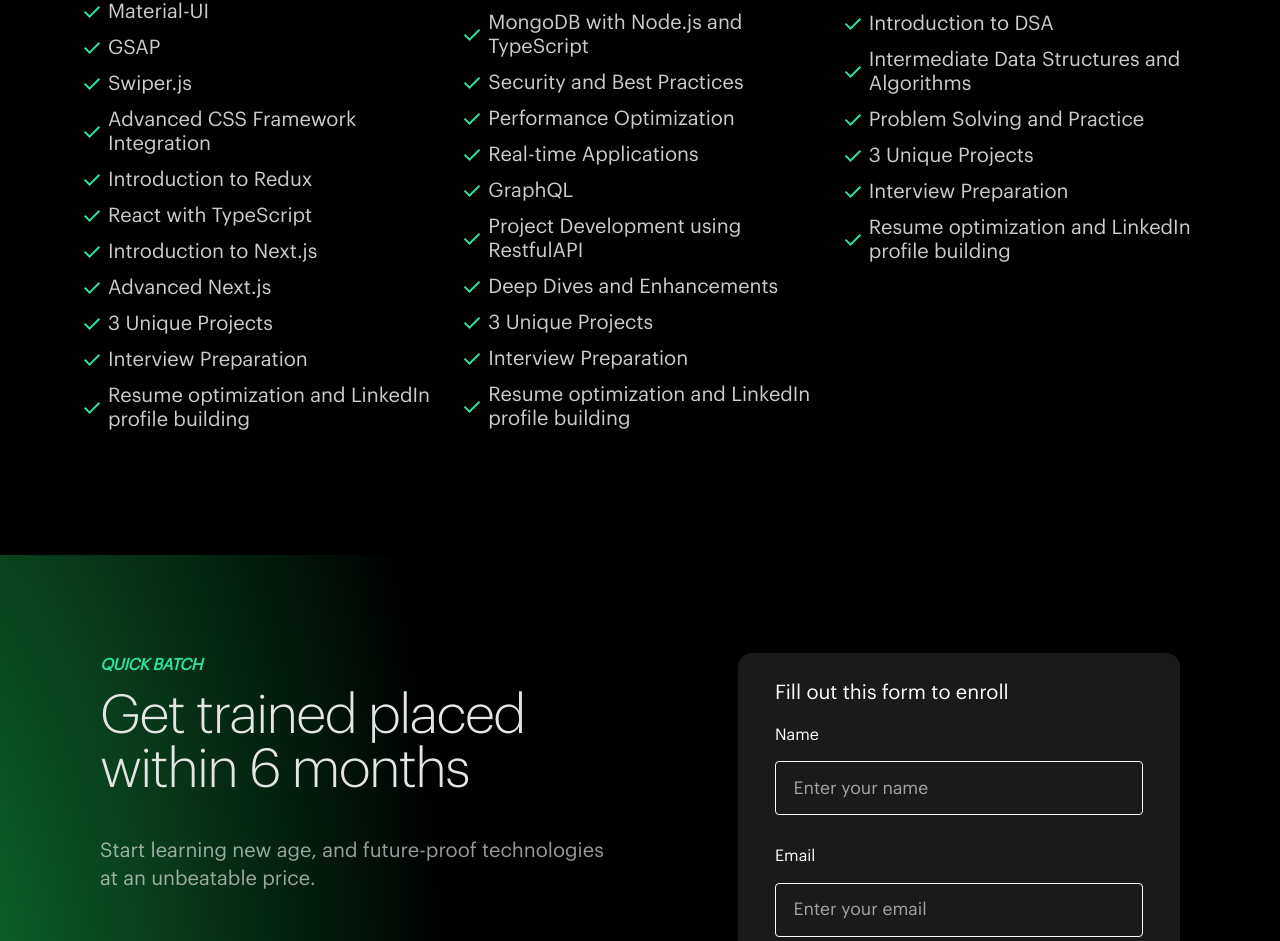
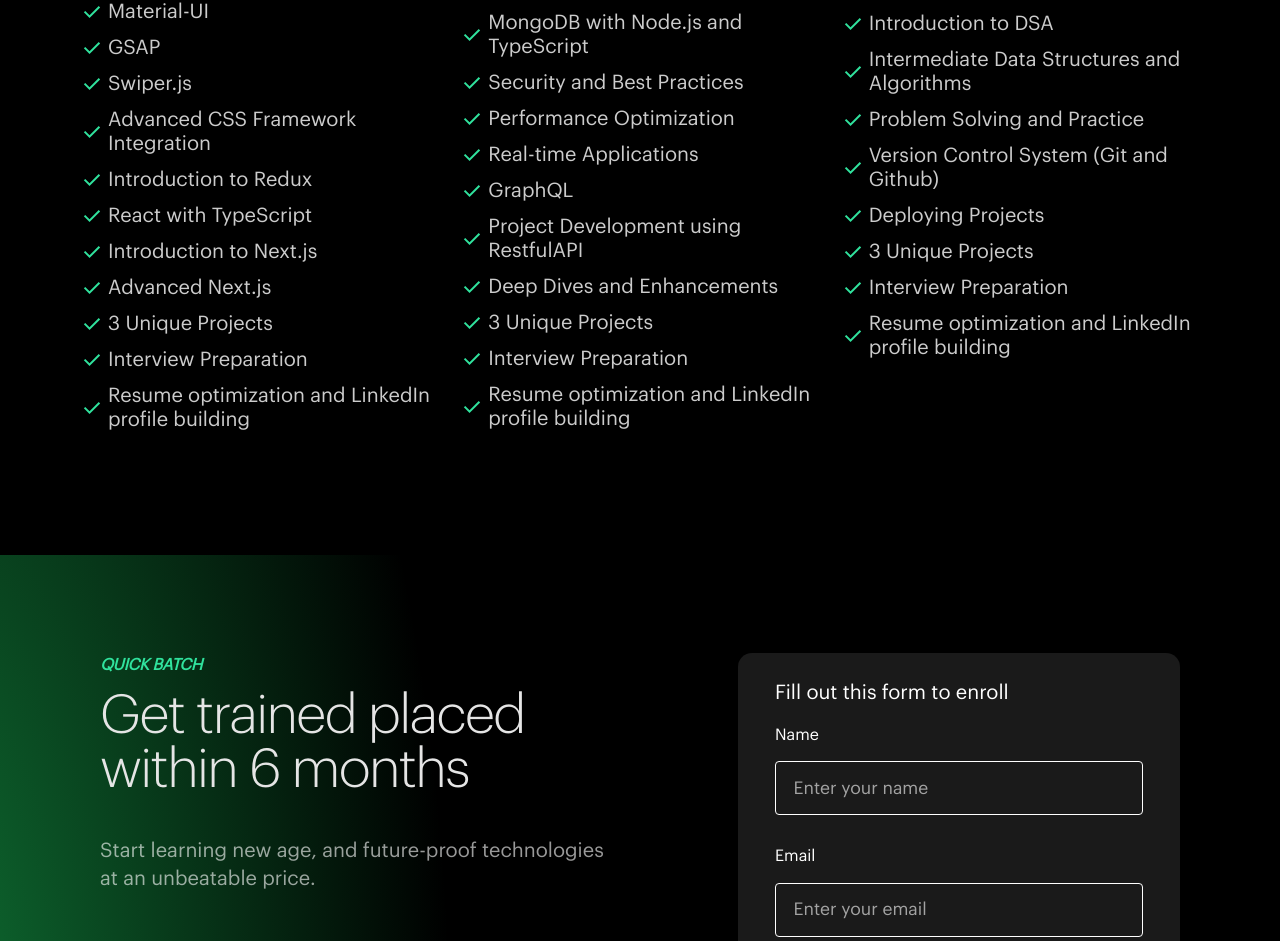
Before and after one commit to ak513499786/parallel, a Next.js app: page /courses/quick-batch in a window 1280 px wide. Shown: the part 4115-5056 px from the top of the page. Built offline with nearby package versions, Linux system fonts and the light colour scheme.

Commit message:
Added git and github in full stack curriculum

```diff
--- a/pages/courses/quick-batch.jsx
+++ b/pages/courses/quick-batch.jsx
@@ -635,6 +635,18 @@ export default function Nocode() {
               <div className="flex gap-[4px]">
                 <Image src="/greencheck.svg" width={24} height={24} />
                 <p className="text-[20px] leading-[24px] text-[#FFFFFFCC]">
+                  Version Control System (Git and Github)
+                </p>
+              </div>
+              <div className="flex gap-[4px]">
+                <Image src="/greencheck.svg" width={24} height={24} />
+                <p className="text-[20px] leading-[24px] text-[#FFFFFFCC]">
+                  Deploying Projects
+                </p>
+              </div>
+              <div className="flex gap-[4px]">
+                <Image src="/greencheck.svg" width={24} height={24} />
+                <p className="text-[20px] leading-[24px] text-[#FFFFFFCC]">
                   3 Unique Projects
                 </p>
               </div>
```
